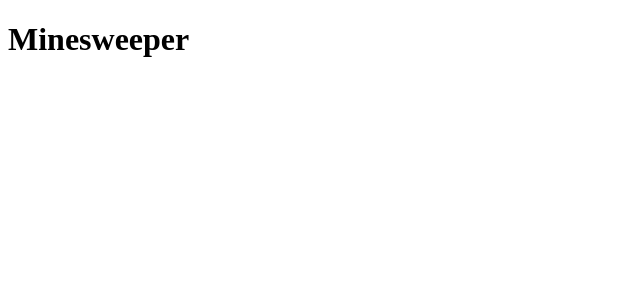
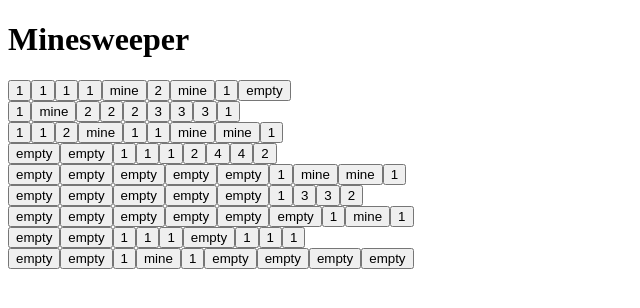
Before and after one commit to ki8yk8/minesweeper, a React (Vite) app: page / in a window 1280 px wide. Shown: the top 308 px of the page, without its empty margins (0-640 px from the left). Built offline with nearby package versions, Linux system fonts and the light colour scheme.

Commit message:
creates minesweeper grid

```diff
--- a/src/app.jsx
+++ b/src/app.jsx
@@ -1,9 +1,11 @@
-import './app.css'
-import createMinesweeper from './helpers/minesweeper'
+import "./app.css";
+import Minesweeper from "./components/minesweeper/minesweeper";
 
 export default function App() {
-	const mines_array = createMinesweeper("easy");
-	console.log(mines_array);
-
-	return <h1>Minesweeper</h1>
+	return (
+		<>
+			<h1>Minesweeper</h1>
+			<Minesweeper level="easy" />
+		</>
+	);
 }
--- /dev/null
+++ b/src/components/minesweeper/minesweeper.jsx
@@ -0,0 +1,19 @@
+import createMinesweeper from "../../helpers/minesweeper";
+
+export default function Minesweeper({ level = "easy" }) {
+	const mines_array = createMinesweeper(level);
+
+	return (
+		<section className="minesweeper">
+			{mines_array.map((row, y) => (
+				<div className="minesweeper__row" key={y}>
+					{row.map((item, x) => (
+						<button className="minesweeper__row__cell" key={x}>
+							{item}
+						</button>
+					))}
+				</div>
+			))}
+		</section>
+	);
+}
```
